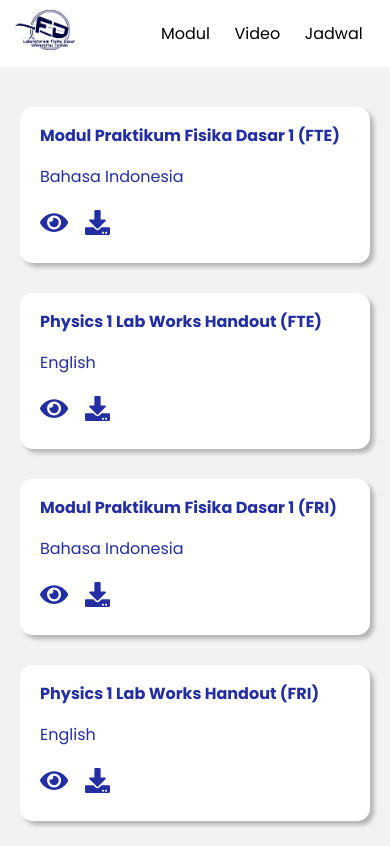
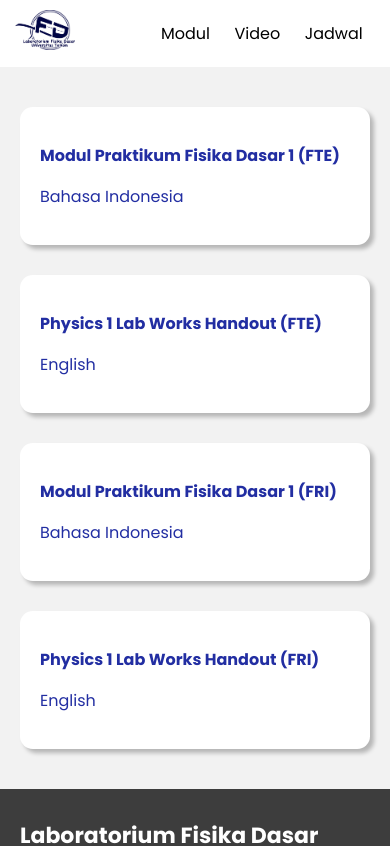
Before and after one commit to izzuzantyaf/fisdasweb, a React (Create React App) app: page /handout in a window 390 px wide. Shown: the top 846 px of the page. Built offline with nearby package versions, Linux system fonts and the light colour scheme.

Commit message:
add handout page, fix practicum video responsiveness, and build

```diff
--- a/src/components/assistants/assistants.jsx
+++ b/src/components/assistants/assistants.jsx
@@ -15,6 +15,10 @@ const AssistantCard = (props) => {
 
 class Assistants extends React.Component {
 
+    componentDidMount() {
+        window.scrollTo(0, 0)
+    }
+
     render() {
         const assistantsList = assistants.map(assistant => <AssistantCard data={assistant} />)
         return (
--- a/src/components/handout-card/handout-card.css
+++ b/src/components/handout-card/handout-card.css
@@ -2,20 +2,12 @@
     background-color: white;
     border-radius: 0.8em;
     box-shadow: 4px 4px 4px rgba(0, 0, 0, 0.25);
-    padding: 0px 20px 20px 20px;
+    padding: 20px 20px 20px 20px;
     color: #222EA2;
 }
 
 .handout-card .handout-info .title {
     font-weight: bold;
-}
-
-.handout-card .actions {
-    width: 70px;
-    display: flex;
-    justify-content: space-between;
-    align-content: flex-end;
-    font-size: 25px;
 }
 
 /* Extra small devices (portrait phones, less than 576px)
@@ -25,7 +17,11 @@ No media query for `xs` since this is the default in Bootstrap */
 @media (min-width: 576px) {}
 
 /* Medium devices (tablets, 768px and up) */
-@media (min-width: 768px) {}
+@media (min-width: 768px) {
+    .handout-card .handout-info .title {
+        font-size: 1.2rem;
+    }
+}
 
 /* Large devices (desktops, 992px and up) */
 @media (min-width: 992px) {}
--- a/src/components/handout-card/handout-card.jsx
+++ b/src/components/handout-card/handout-card.jsx
@@ -1,6 +1,5 @@
 import React from 'react'
 import './handout-card.css'
-import { FontAwesomeIcon } from '@fortawesome/react-fontawesome'
 
 class HandoutCard extends React.Component {
 
@@ -11,10 +10,6 @@ class HandoutCard extends React.Component {
                     <p className="title">{this.props.data.name} ({this.props.data.faculty})</p>
                     <p className="lang">{this.props.data.lang === 'id' ? 'Bahasa Indonesia' : 'English'}</p>
                 </div>
-                <div className="actions">
-                    <a href={this.props.data.fileDir} className="view"><FontAwesomeIcon style={{ color: '#222EA2' }} icon={this.props.data.icon.view} /></a>
-                    <a href={this.props.data.fileDir} className="download" download ><FontAwesomeIcon style={{ color: '#222EA2' }} icon={this.props.data.icon.download} /></a>
-                </div>
             </div>
         )
     }
--- a/src/components/handouts/handouts.jsx
+++ b/src/components/handouts/handouts.jsx
@@ -7,8 +7,12 @@ import { handouts } from '../../contents/handouts'
 
 class Handouts extends React.Component {
 
+    componentDidMount() {
+        window.scrollTo(0, 0)
+    }
+
     render() {
-        const handoutsList = handouts.map(handout => <HandoutCard data={handout} />)
+        const handoutsList = handouts.map(handout => <a href={handout.link} target="_blank" rel="noopener noreferrer" style={{ textDecoration: 'none' }}><HandoutCard data={handout} /></a>)
         return (
             <section className="handouts">
                 <div className="container">
--- a/src/components/hero/hero.jsx
+++ b/src/components/hero/hero.jsx
@@ -2,6 +2,10 @@ import React from 'react'
 import './hero.css'
 
 class Hero extends React.Component {
+
+    componentDidMount() {
+        window.scrollTo(0, 0)
+    }
 
     render() {
         return (
--- a/src/components/practicum-video/practicum-video.jsx
+++ b/src/components/practicum-video/practicum-video.jsx
@@ -14,10 +14,16 @@ class OtherVideoCard extends React.Component {
             videoId: props.video.videoId
         }
     }
+
     handleChange() {
         this.props.onCurrentPlayingChange(this.state.videoId)
         window.scrollTo(0, 0)
     }
+
+    componentDidMount() {
+        window.scrollTo(0, 0)
+    }
+
     render() {
         return (
             <div className="other-video-card" onClick={this.handleChange}>
--- a/src/components/video-frame/video-frame.jsx
+++ b/src/components/video-frame/video-frame.jsx
@@ -3,13 +3,25 @@ import './video-frame.css'
 
 class VideoFrame extends React.Component {
 
+    constructor(props) {
+        super(props)
+        this.state = {
+            videoFrameHeight: 0
+        }
+    }
+
+    componentDidMount() {
+        const videoFrame = document.querySelector(`iframe[title="${this.props.videoId}"]`)
+        this.setState({ videoFrameHeight: 0.5625 * videoFrame.offsetWidth })
+        window.addEventListener('resize', () => {
+            this.setState({ videoFrameHeight: 0.5625 * videoFrame.offsetWidth })
+        })
+    }
+
     render() {
         const src = `https://www.youtube.com/embed/${this.props.videoId}`
         return (
-            <iframe title="lsfjlsajfl" width="100%" height="75%" style={{
-                aspectRatio: '9/16',
-                minHeight: "315px"
-            }} src={src} frameborder="0" allow="accelerometer; autoplay; encrypted-media; gyroscope; picture-in-picture" allowfullscreen="true"></iframe>
+            <iframe className="practicum-video" title={this.props.videoId} width="100%" height={`${this.state.videoFrameHeight}px`} src={src} frameborder="0" allow="accelerometer; autoplay; encrypted-media; gyroscope; picture-in-picture" allowfullscreen="true"></iframe>
         )
     }
 }
--- a/src/contents/handouts.js
+++ b/src/contents/handouts.js
@@ -2,40 +2,24 @@ export const handouts = [{
         name: 'Modul Praktikum Fisika Dasar 1',
         faculty: 'FTE',
         lang: 'id',
-        fileDir: '',
-        icon: {
-            view: 'eye',
-            download: 'download'
-        }
+        link: 'https://drive.google.com/file/d/1taymjdaOq2sQIDWJwoayc42tMQko7bEp/view?usp=sharinghttps://drive.google.com/file/d/1taymjdaOq2sQIDWJwoayc42tMQko7bEp/view?usp=sharing'
     },
     {
         name: 'Physics 1 Lab Works Handout',
         faculty: 'FTE',
         lang: 'en',
-        fileDir: '',
-        icon: {
-            view: 'eye',
-            download: 'download'
-        }
+        link: 'https://drive.google.com/file/d/1taymjdaOq2sQIDWJwoayc42tMQko7bEp/view?usp=sharing'
     },
     {
         name: 'Modul Praktikum Fisika Dasar 1',
         faculty: 'FRI',
         lang: 'id',
-        fileDir: '',
-        icon: {
-            view: 'eye',
-            download: 'download'
-        }
+        link: 'https://drive.google.com/file/d/1taymjdaOq2sQIDWJwoayc42tMQko7bEp/view?usp=sharing'
     },
     {
         name: 'Physics 1 Lab Works Handout',
         faculty: 'FRI',
         lang: 'en',
-        fileDir: '',
-        icon: {
-            view: 'eye',
-            download: 'download'
-        }
+        link: 'https://drive.google.com/file/d/1taymjdaOq2sQIDWJwoayc42tMQko7bEp/view?usp=sharing'
     }
 ]
```
Also changed, not shown: 17 other files (tests, documents, lock files or other folders).
